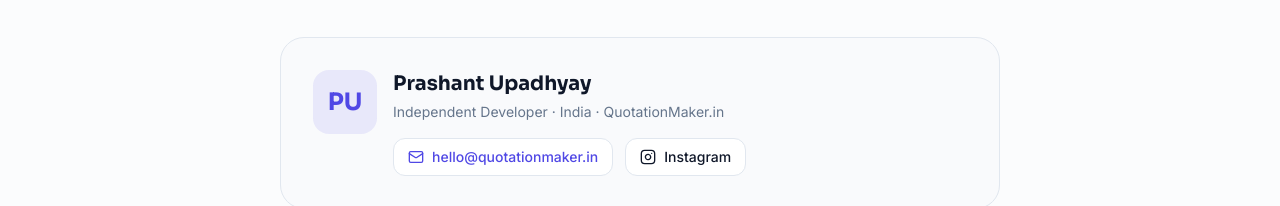
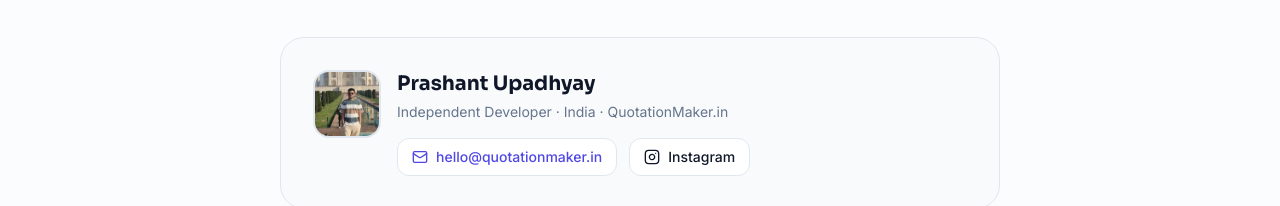
Before and after one commit to prashantkumarupd2004/quotation, a Next.js app: page /author/prashant-upadhyay in a window 1280 px wide. Shown: the part 465-671 px from the top of the page. Built offline with nearby package versions, Linux system fonts and the light colour scheme; no server answers.

Commit message:
feat: replace author initials with real photo (pk.jpg) on author page and blog post bio card

```diff
--- a/src/app/author/prashant-upadhyay/page.tsx
+++ b/src/app/author/prashant-upadhyay/page.tsx
@@ -1,4 +1,5 @@
 import type { Metadata } from "next";
+import Image from "next/image";
 import Link from "next/link";
 import { ArrowRight, BookOpen, Instagram, Mail, Shield } from "lucide-react";
 import { PageHero } from "@/components/layout/page-hero";
@@ -63,9 +64,19 @@ export default function AuthorPage() {
         {/* Identity card */}
         <section className="rounded-3xl border border-border bg-muted/30 p-8">
           <div className="flex items-start gap-4">
-            <span className="grid h-16 w-16 flex-shrink-0 place-items-center rounded-2xl bg-primary/10 text-primary font-display text-2xl font-bold">
-              PU
-            </span>
+            <Link
+              href="/author/prashant-upadhyay"
+              className="flex-shrink-0 overflow-hidden rounded-2xl border-2 border-border"
+            >
+              <Image
+                src="/pk.jpg"
+                alt="Prashant Upadhyay — Developer & Founder of QuotationMaker.in"
+                width={64}
+                height={64}
+                className="h-16 w-16 object-cover"
+                priority
+              />
+            </Link>
             <div className="min-w-0">
               <h2 className="font-display text-xl font-bold">Prashant Upadhyay</h2>
               <p className="text-sm text-muted-foreground mt-1">
--- a/src/app/blog/[slug]/page.tsx
+++ b/src/app/blog/[slug]/page.tsx
@@ -258,10 +258,16 @@ export default async function BlogPostPage({ params }: { params: Promise<{ slug:
           <div className="mt-12 flex items-start gap-5 rounded-3xl border border-border bg-muted/30 p-6 sm:p-8">
             <Link
               href="/author/prashant-upadhyay"
-              className="flex-shrink-0 grid h-16 w-16 place-items-center rounded-2xl bg-primary/10 text-primary font-display text-2xl font-bold hover:bg-primary/20 transition-colors"
+              className="flex-shrink-0 overflow-hidden rounded-2xl border-2 border-border transition-opacity hover:opacity-80"
               aria-label="View author profile"
             >
-              PU
+              <Image
+                src="/pk.jpg"
+                alt="Prashant Upadhyay"
+                width={64}
+                height={64}
+                className="h-16 w-16 object-cover"
+              />
             </Link>
             <div className="min-w-0">
               <p className="text-xs font-semibold uppercase tracking-wide text-muted-foreground">Written by</p>
```
